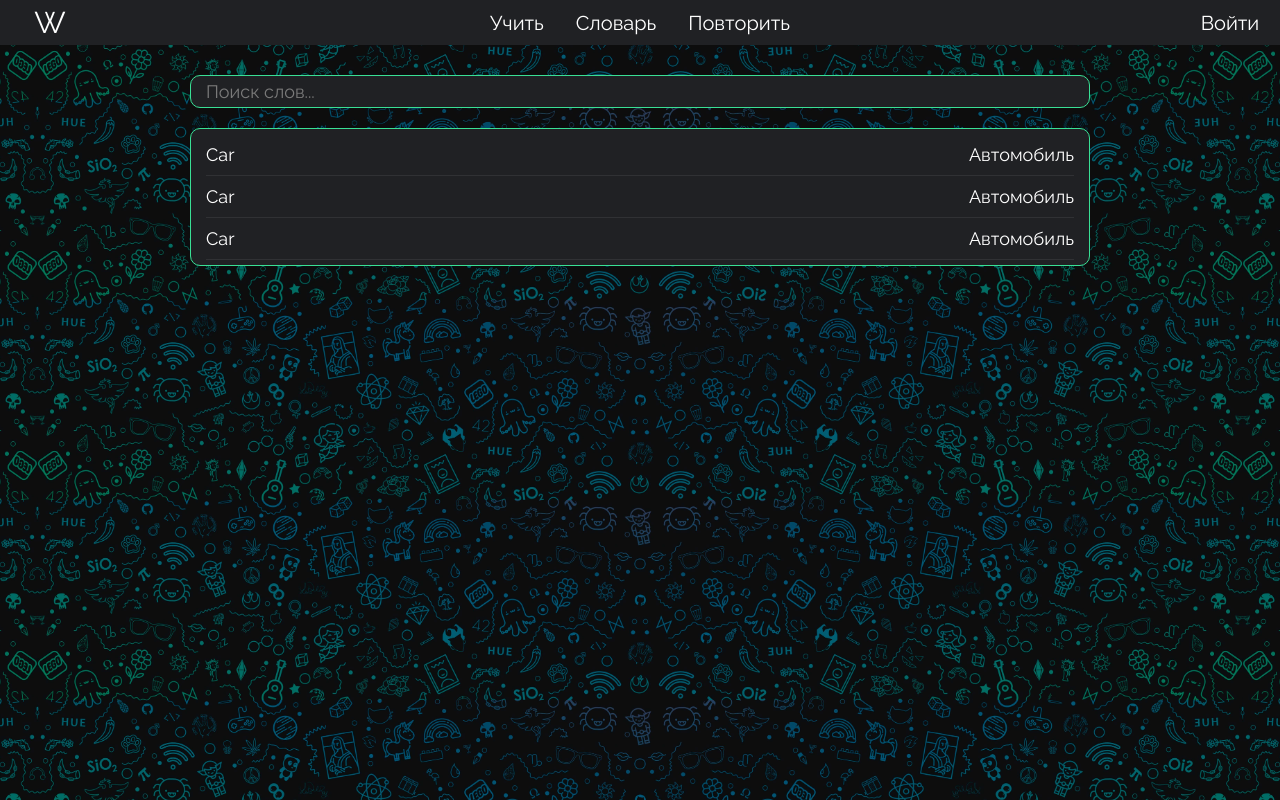
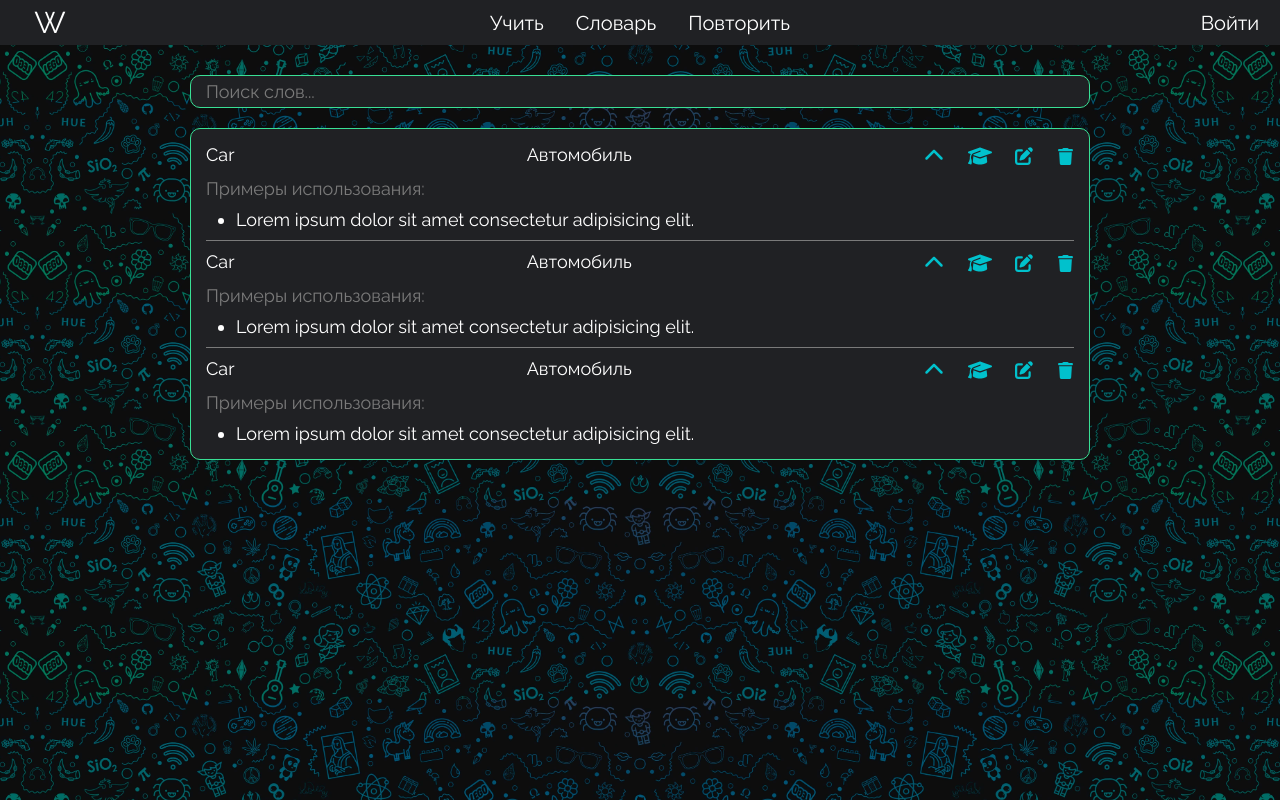
Before and after one commit to vovandrelo/Smart-Dictionary--Redux-TS, a React (Create React App) app in the folder frontend/: page /dictionary in a window 1280 px wide. Built offline with nearby package versions, Linux system fonts and the light colour scheme.

Commit message:
Update dictionary module

```diff
--- a/frontend/src/components/dictionary/dictionary.tsx
+++ b/frontend/src/components/dictionary/dictionary.tsx
@@ -1,6 +1,12 @@
-
+import React, { useState } from "react";
 import classNames from "classnames";
 import style from "./style-dictionary.module.sass";
+
+import LearnIcon from "../icons/learn/learn";
+import EditIcon from "../icons/edit/edit";
+import TrashIcon from "../icons/trash/trash";
+import ArrowDownIcon from "../icons/arrow-down/arrow-down";
+
 
 interface PropsType {
     externalStyles?: typeof style,
@@ -8,29 +14,72 @@ interface PropsType {
 
 const Dictionary = (props: PropsType) => {
     const {externalStyles} = props;
+    const [visibleExample, setVisibleExample] = useState(false);
+
+    const showExample = (event: React.MouseEvent) => {
+        event.preventDefault();
+        setVisibleExample(visibleExample => !visibleExample);
+    }
+
     return (
         <div className={classNames(style["root"], externalStyles)}>
             <ul className={style["list"]}>
                 <li className={style["list-item"]}>
                     <div className={style["list-item-translate"]}>
-                        <div>Car</div>
+                        <div >Car</div>
                         <div>Автомобиль</div>
+                        <div className={style["icons"]}>
+                            <ArrowDownIcon externalStyles={classNames(style["arrow"], {[style["hidden"]]: visibleExample})} clickHandler={showExample}/>
+                            <LearnIcon externalStyles={style["learn"]}/>
+                            <EditIcon externalStyles={style["edit"]}/>
+                            <TrashIcon externalStyles={style["trash"]}/>
+
+                        </div>
                     </div>
-                    {/* <div className={style["list-item-example"]}>Lorem ipsum dolor sit amet consectetur adipisicing elit.</div> */}
+                    <div className={classNames(style["list-item-example"], { [style["hidden"]]: visibleExample })}>
+                        <div className={style["list-item-example-title"]}>Примеры использования:</div>
+                        <ul className={style["list-item-example-list"]}>
+                            <li>Lorem ipsum dolor sit amet consectetur adipisicing elit.</li>
+                        </ul>
+                    </div>
                 </li>
                 <li className={style["list-item"]}>
                     <div className={style["list-item-translate"]}>
-                        <div>Car</div>
+                        <div >Car</div>
                         <div>Автомобиль</div>
+                        <div className={style["icons"]}>
+                            <ArrowDownIcon externalStyles={classNames(style["arrow"], {[style["hidden"]]: visibleExample})} clickHandler={showExample}/>
+                            <LearnIcon externalStyles={style["learn"]}/>
+                            <EditIcon externalStyles={style["edit"]}/>
+                            <TrashIcon externalStyles={style["trash"]}/>
+
+                        </div>
                     </div>
-                    {/* <div className={style["list-item-example"]}>Lorem ipsum dolor sit amet consectetur adipisicing elit.</div> */}
+                    <div className={classNames(style["list-item-example"], { [style["hidden"]]: visibleExample })}>
+                        <div className={style["list-item-example-title"]}>Примеры использования:</div>
+                        <ul className={style["list-item-example-list"]}>
+                            <li>Lorem ipsum dolor sit amet consectetur adipisicing elit.</li>
+                        </ul>
+                    </div>
                 </li>
                 <li className={style["list-item"]}>
                     <div className={style["list-item-translate"]}>
-                        <div>Car</div>
+                        <div >Car</div>
                         <div>Автомобиль</div>
+                        <div className={style["icons"]}>
+                            <ArrowDownIcon externalStyles={classNames(style["arrow"], {[style["hidden"]]: visibleExample})} clickHandler={showExample}/>
+                            <LearnIcon externalStyles={style["learn"]}/>
+                            <EditIcon externalStyles={style["edit"]}/>
+                            <TrashIcon externalStyles={style["trash"]}/>
+
+                        </div>
                     </div>
-                    {/* <div className={style["list-item-example"]}>Lorem ipsum dolor sit amet consectetur adipisicing elit.</div> */}
+                    <div className={classNames(style["list-item-example"], { [style["hidden"]]: visibleExample })}>
+                        <div className={style["list-item-example-title"]}>Примеры использования:</div>
+                        <ul className={style["list-item-example-list"]}>
+                            <li>Lorem ipsum dolor sit amet consectetur adipisicing elit.</li>
+                        </ul>
+                    </div>
                 </li>
             </ul>
         </div>
--- a/frontend/src/components/dictionary/style-dictionary.module.sass
+++ b/frontend/src/components/dictionary/style-dictionary.module.sass
@@ -13,8 +13,61 @@
         &-item
             margin-top: 10px
             font-size: 18px
-            border-bottom: 1px solid $grey
+            border-bottom: 1px solid #7a7a7a
             padding-bottom: 10px
+            overflow: hidden
+            &:last-child
+                border-bottom: none
             &-translate
                 display: flex
                 justify-content: space-between
+            &-example
+                transition: max-height 0.3s
+                max-height: 100px
+                &.hidden
+                    max-height: 0px
+                    overflow: hidden
+                &-title
+                    margin: 10px auto
+                    position: relative
+                    color: #7a7a7a
+                &-list
+                    margin-left: 30px
+                    li
+                        list-style-type: disc
+
+
+
+.icons
+    width: 150px
+    display: flex
+    justify-content: space-between
+    align-items: center
+    .trash
+        width: 17px
+        height: 17px
+        fill: $blue
+        cursor: pointer
+        transition: fill 0.5s
+        &:hover
+            fill: red
+    .edit
+        width: 18px
+        height: 18px
+        fill: $blue
+        cursor: pointer
+    .arrow
+        transform: rotate(180deg)
+        width: 20px
+        height: 20px
+        fill: $blue
+        cursor: pointer
+        transition: transform 0.5s
+        &.hidden
+            transform: rotate(0deg)
+
+    .learn
+        width: 24px
+        height: 24px
+        fill: $blue
+        cursor: pointer
--- /dev/null
+++ b/frontend/src/components/icons/arrow-down/arrow-down.tsx
@@ -0,0 +1,24 @@
+
+import classNames from "classnames";
+import style from "./style-arrow-down.module.sass";
+
+interface PropsType {
+    externalStyles?: typeof style,
+    clickHandler?: (event: React.MouseEvent) => void,
+}
+
+const ArrowDownIcon = (props: PropsType) => {
+    const { externalStyles, clickHandler } = props;
+    return (
+        <svg
+            data-icon-type="arrow"
+            xmlns="http://www.w3.org/2000/svg"
+            viewBox="0 0 512 512"
+            className={classNames(style.root, externalStyles)}
+            onClick={clickHandler}>
+            <path d="M233.4 406.6c12.5 12.5 32.8 12.5 45.3 0l192-192c12.5-12.5 12.5-32.8 0-45.3s-32.8-12.5-45.3 0L256 338.7 86.6 169.4c-12.5-12.5-32.8-12.5-45.3 0s-12.5 32.8 0 45.3l192 192z"></path>
+        </svg>
+    );
+}
+
+export default ArrowDownIcon;
--- /dev/null
+++ b/frontend/src/components/icons/edit/edit.tsx
@@ -0,0 +1,25 @@
+
+
+import classNames from "classnames";
+import style from "./style-edit.module.sass";
+
+interface PropsType {
+    externalStyles?: typeof style,
+    clickHandler?: (event: React.MouseEvent) => void,
+}
+
+const EditIcon = (props: PropsType) => {
+    const { externalStyles, clickHandler } = props;
+    return (
+        <svg
+            data-icon-type="edit"
+            xmlns="http://www.w3.org/2000/svg"
+            viewBox="0 0 512 512"
+            className={classNames(style.root, externalStyles)}
+            onClick={clickHandler}>
+            <path d="M471.6 21.7c-21.9-21.9-57.3-21.9-79.2 0l-30.1 30 97.9 97.9 30.1-30.1c21.9-21.9 21.9-57.3 0-79.2l-18.7-18.6zm-299.2 220c-6.1 6.1-10.8 13.6-13.5 21.9l-29.6 88.8c-2.9 8.6-.6 18.1 5.8 24.6s15.9 8.7 24.6 5.8l88.8-29.6c8.2-2.8 15.7-7.4 21.9-13.5l167.3-167.4-98-98-167.3 167.4zM96 64c-53 0-96 43-96 96v256c0 53 43 96 96 96h256c53 0 96-43 96-96v-96c0-17.7-14.3-32-32-32s-32 14.3-32 32v96c0 17.7-14.3 32-32 32H96c-17.7 0-32-14.3-32-32V160c0-17.7 14.3-32 32-32h96c17.7 0 32-14.3 32-32s-14.3-32-32-32H96z"></path>
+        </svg>
+    );
+}
+
+export default EditIcon;
--- /dev/null
+++ b/frontend/src/components/icons/learn/learn.tsx
@@ -0,0 +1,25 @@
+
+
+import classNames from "classnames";
+import style from "./style-learn.module.sass";
+
+interface PropsType {
+    externalStyles?: typeof style,
+    clickHandler?: (event: React.MouseEvent) => void,
+}
+
+const LearnIcon = (props: PropsType) => {
+    const { externalStyles, clickHandler } = props;
+    return (
+        <svg
+            data-icon-type="learn"
+            xmlns="http://www.w3.org/2000/svg"
+            viewBox="0 0 640 512"
+            className={classNames(style.root, externalStyles)}
+            onClick={clickHandler}>
+            <path d="M320 32c-8.1 0-16.1 1.4-23.7 4.1L15.8 137.4C6.3 140.9 0 149.9 0 160s6.3 19.1 15.8 22.6l57.9 20.9C57.3 229.3 48 259.8 48 291.9V320c0 28.4-10.8 57.7-22.3 80.8-6.5 13-13.9 25.8-22.5 37.6-3.2 4.3-4.1 9.9-2.3 15s6 8.9 11.2 10.2l64 16c4.2 1.1 8.7.3 12.4-2s6.3-6.1 7.1-10.4c8.6-42.8 4.3-81.2-2.1-108.7-3.2-14.2-7.5-28.7-13.5-42v-24.6c0-30.2 10.2-58.7 27.9-81.5 12.9-15.5 29.6-28 49.2-35.7l157-61.7c8.2-3.2 17.5.8 20.7 9s-.8 17.5-9 20.7l-157 61.7c-12.4 4.9-23.3 12.4-32.2 21.6l159.6 57.6c7.6 2.7 15.6 4.1 23.7 4.1s16.1-1.4 23.7-4.1l280.6-101c9.5-3.4 15.8-12.5 15.8-22.6s-6.3-19.1-15.8-22.6L343.7 36.1c-7.6-2.7-15.6-4.1-23.7-4.1zM128 408c0 35.3 86 72 192 72s192-36.7 192-72l-15.3-145.4L354.5 314c-11.1 4-22.8 6-34.5 6s-23.5-2-34.5-6l-142.2-51.4L128 408z"></path>
+        </svg>
+    );
+}
+
+export default LearnIcon;
--- /dev/null
+++ b/frontend/src/components/icons/trash/trash.tsx
@@ -0,0 +1,23 @@
+import classNames from "classnames";
+import style from "./style-trash.module.sass";
+
+interface PropsType {
+    externalStyles?: typeof style,
+    clickHandler?: (event: React.MouseEvent) => void,
+}
+
+const TrashIcon = (props: PropsType) => {
+    const { externalStyles, clickHandler } = props;
+    return (
+        <svg
+            data-icon-type="trash"
+            xmlns="http://www.w3.org/2000/svg"
+            viewBox="0 0 448 512"
+            className={classNames(style.root, externalStyles)}
+            onClick={clickHandler}>
+            <path d="M135.2 17.7L128 32H32C14.3 32 0 46.3 0 64s14.3 32 32 32h384c17.7 0 32-14.3 32-32s-14.3-32-32-32h-96l-7.2-14.3C307.4 6.8 296.3 0 284.2 0H163.8c-12.1 0-23.2 6.8-28.6 17.7zM416 128H32l21.2 339c1.6 25.3 22.6 45 47.9 45h245.8c25.3 0 46.3-19.7 47.9-45L416 128z"></path>
+        </svg>
+    );
+}
+
+export default TrashIcon;
```
Also changed, not shown: frontend/src/components/icons/add/add.tsx (added, +25 -0 lines), frontend/src/components/icons/add/style-add.module.sass (added), frontend/src/components/icons/arrow-down/style-arrow-down.module.sass (added), frontend/src/components/icons/edit/style-edit.module.sass (added), frontend/src/components/icons/learn/style-learn.module.sass (added), frontend/src/components/icons/trash/style-trash.module.sass (added).
